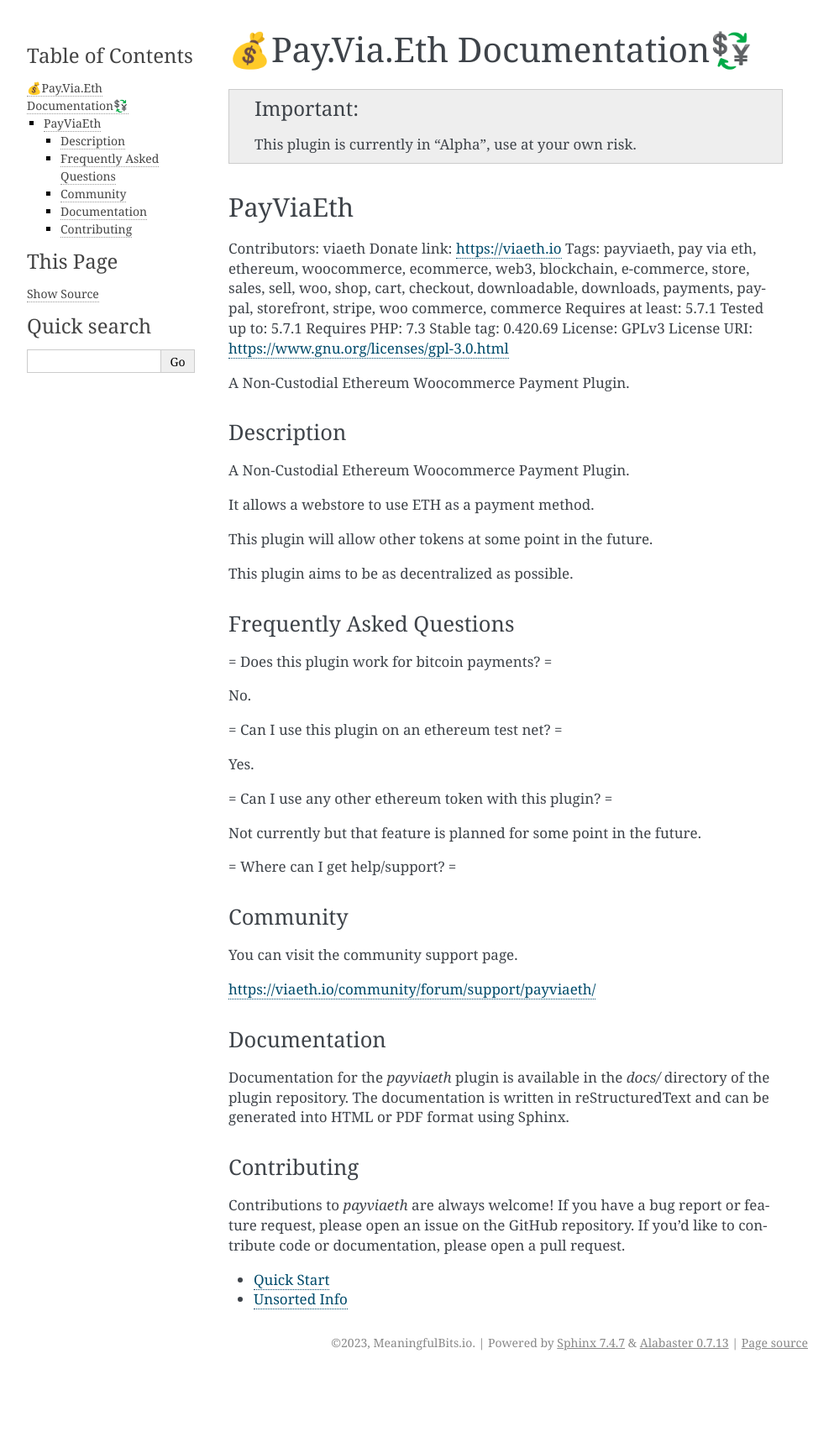
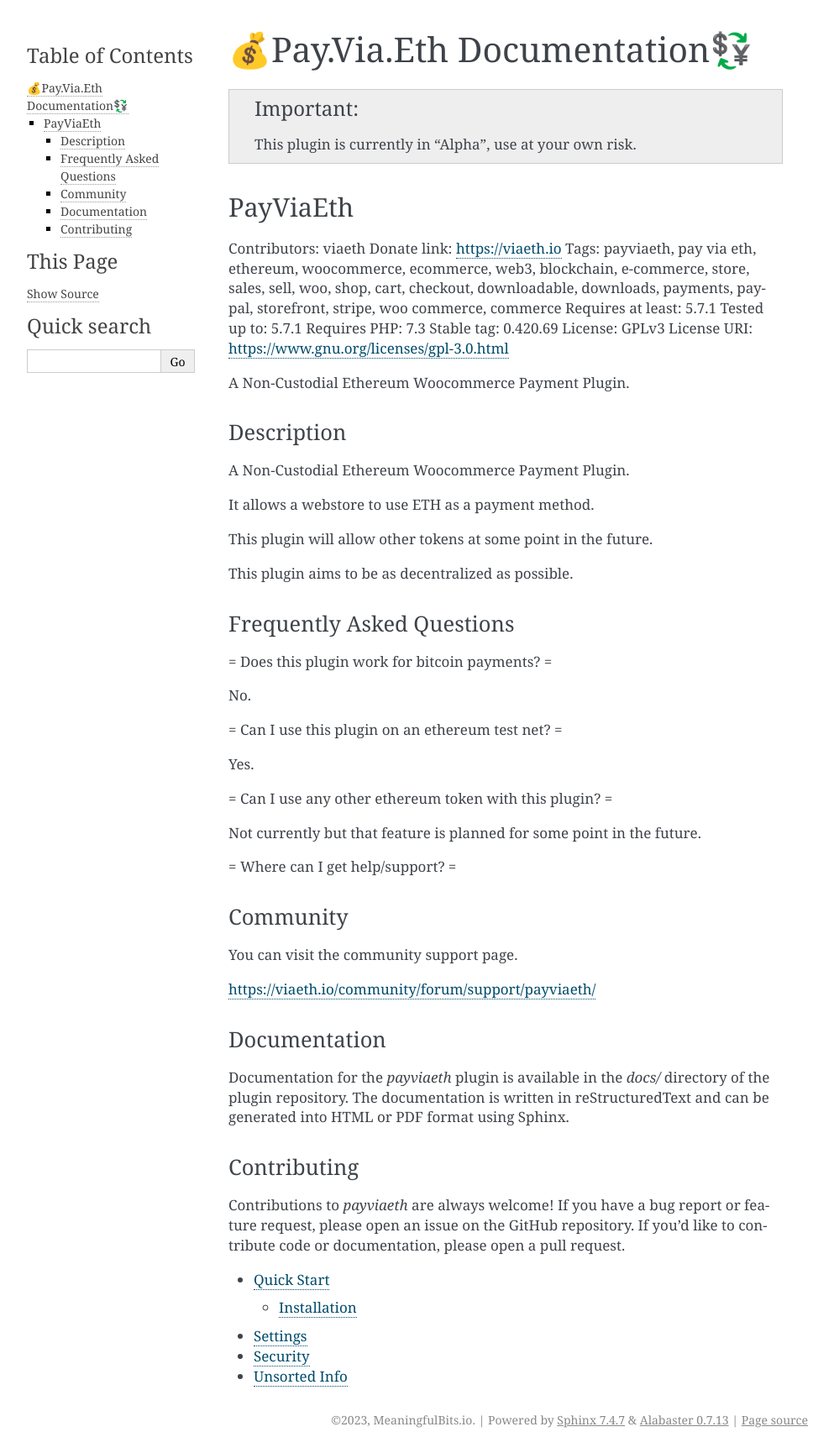
Before and after one commit to ViaEth/PayViaEth, a Sphinx documentation site: the page built from docs/index.rst, in a window 1280 px wide. Shown: the whole page at 84% size, without its empty margins (148-1141 px from the left). Built offline with Sphinx 7.4.7, drawn with Linux system fonts in a browser that asks for light colours; before the commit the page ends 1638 px from its top, so only the background shows below that.

Commit message:
Added pages settings and security

```diff
--- a/docs/index.rst
+++ b/docs/index.rst
@@ -16,4 +16,6 @@
     :maxdepth: 2
 
     usage/quickstart.rst
+    usage/settings.rst
+    usage/security.rst
     other/unsorted.rst
--- a/docs/usage/quickstart.rst
+++ b/docs/usage/quickstart.rst
@@ -1,6 +1,8 @@
 Quick Start
 *************
 
+Installation
+------------
 1. Download the Pay.Via.Eth plugin through the wordpress.org plugin channel or from the offcial website. (https://Pay.ViaEth.io)
 
 2. Install the the plugin via normal wordpress plugin interface.
--- /dev/null
+++ b/docs/usage/security.rst
@@ -0,0 +1,4 @@
+Security
+********
+
+Security considerations for crypto generally and the Pay.Via.Eth plugin specificly.
--- /dev/null
+++ b/docs/usage/settings.rst
@@ -0,0 +1,4 @@
+Settings
+********
+
+Information on each settings.
```
